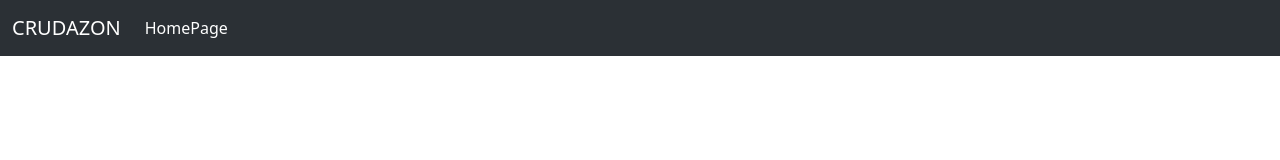
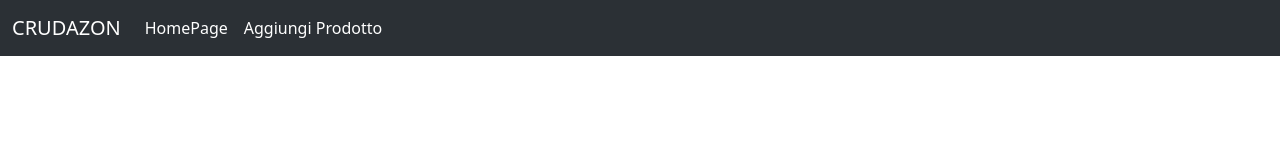
Before and after one commit to Cecchy2/S7L5, a plain HTML site: page index.html in a window 1280 px wide. Drawn offline with nearby package versions, Linux system fonts and the light colour scheme; no server answers.

Commit message:
aggiunto collegamento per il link

```diff
--- a/index.html
+++ b/index.html
@@ -32,6 +32,9 @@
             <li class="nav-item">
               <a class="nav-link active" aria-current="page" href="./index.html">HomePage</a>
             </li>
+            <li class="nav-item">
+              <a class="nav-link active" aria-current="page" href="./backOffice.html">Aggiungi Prodotto</a>
+            </li>
           </ul>
         </div>
       </div>
```
